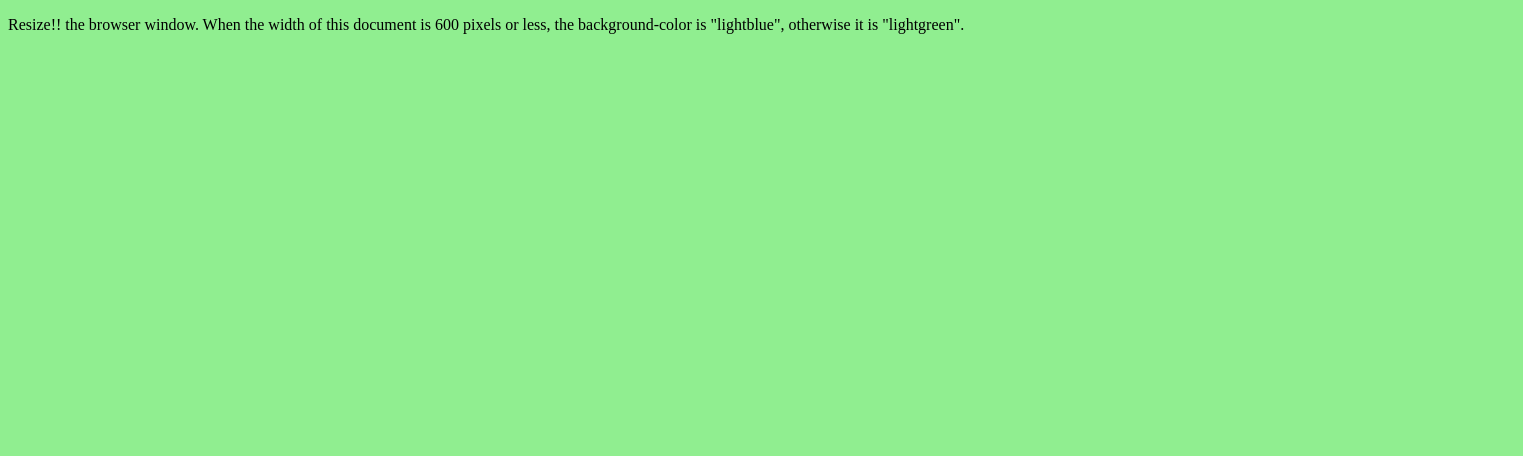
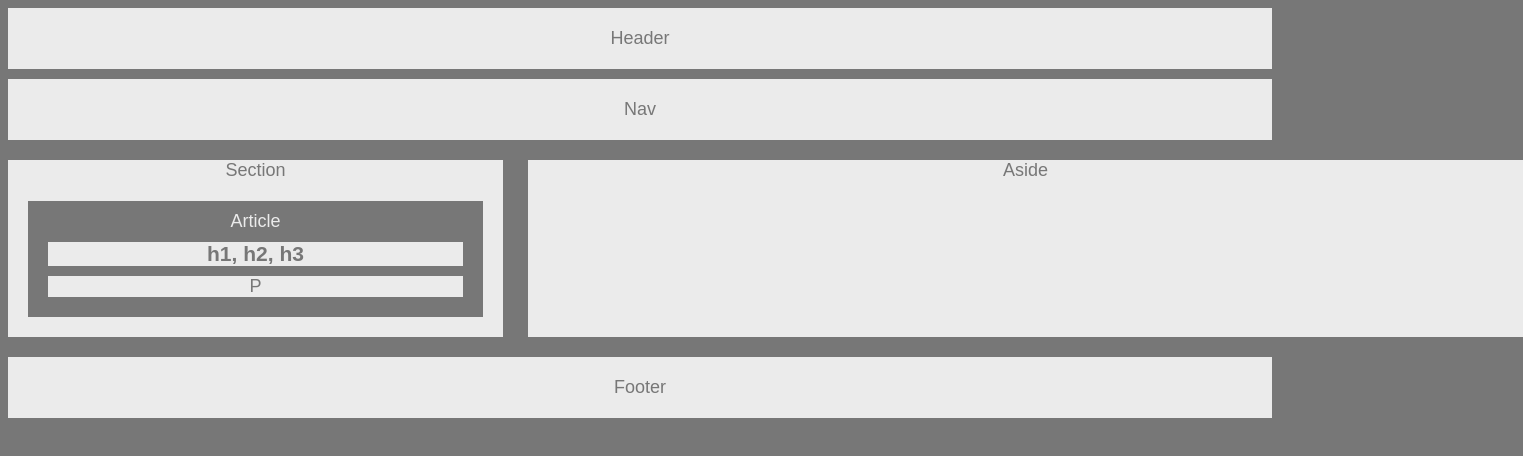
Before and after one commit to Michaelphanna2/HW-Wireframe, a plain HTML site: page index.html in a window 1280 px wide. Shown: the whole page, 1523 px wide, since content can reach past the window. Drawn offline with Linux system fonts and the light colour scheme.

Commit message:
final version of 1st homework assignment

```diff
--- a/index.html
+++ b/index.html
@@ -1,22 +1,36 @@
 <!DOCTYPE html>
+
 <html>
-<head>
-<meta name="viewport" content="width=device-width, initial-scale=1.0">
-<style>
-body {
-  background-color: lightgreen;
-}
 
-@media only screen and (max-width: 600px) {
-  body {
-    background-color: lightblue;
-  }
-}
-</style>
-</head>
-<body>
+    <head>
+        <meta charset="utf-8">
+        <title>Homework1</title>
+        <link rel="stylesheet" href="style.css">
 
-<p>Resize!! the browser window. When the width of this document is 600 pixels or less, the background-color is "lightblue", otherwise it is "lightgreen".</p>
+    </head>
 
-</body>
+    <body>
+
+        <header>Header</header>
+
+        <nav>Nav</nav>
+
+        <div>
+        <!--Tried many ways to get the width to work correctly but couldn't-->
+        <section>Section
+            <article>Article
+                <h3>h1, h2, h3</h3>
+                <p>P</p>
+            </article>
+        </section>
+      </div>
+
+      <div>
+        <aside>Aside </aside>
+      </div>
+
+        <footer>Footer</footer>
+
+    </body>
+
 </html>
--- a/style.css
+++ b/style.css
@@ -1,5 +1,5 @@
 body  {
-    font-family: arial, Helvetica, helvetica, sans-serif;
+    font-family: arial, Helvetica, helvetica Neue, sans-serif;
     background: #777;
     font-size: 18px;
     text-align: center;
@@ -7,23 +7,21 @@ body  {
 }
 
 header  {
-    background-color: white;
+    background: #ebebeb;
     color: #777;
     padding: 20px;
     margin-bottom: 10px;
-    width: 495px;
 }
 
 nav  {
-    background-color: white;
+    background: #ebebeb;
     color: #777;
     padding: 20px;
     margin-bottom: 20px;
-    width: 495px;
 }
 
 section  {
-    background: white;
+    background: #ebebeb;
     color: #777;
     width: 495px;
     float: left;
@@ -31,7 +29,7 @@ section  {
 }
 
 article {
-    color: white;
+    color: #ebebeb;
     background: #777;
     margin: 4%;
     padding: 10px;
@@ -40,29 +38,30 @@ article {
 
 h3 {
     color: #777;
-    background: white;
+    background: #ebebeb;
     margin: 10px;
 }
 
 p {
     color: #777;
-    background: white;
+    background: #ebebeb;
     margin: 10px;
 }
 
 aside  {
-    background: white;
+    background: #ebebeb;
     color: #777;
-    margin-left: 20px;
-
+    margin-left: 520px;
+    height: 177px;
+    width: 995px;
 
 }
 
 footer  {
     clear: both;
-    background: white;
+    background: #ebebeb;
     color: #777;
-    margin-top: 175px;
-    width: 495px;
+    margin-top: 20px;
+    padding: 20px;
 
 }
```
